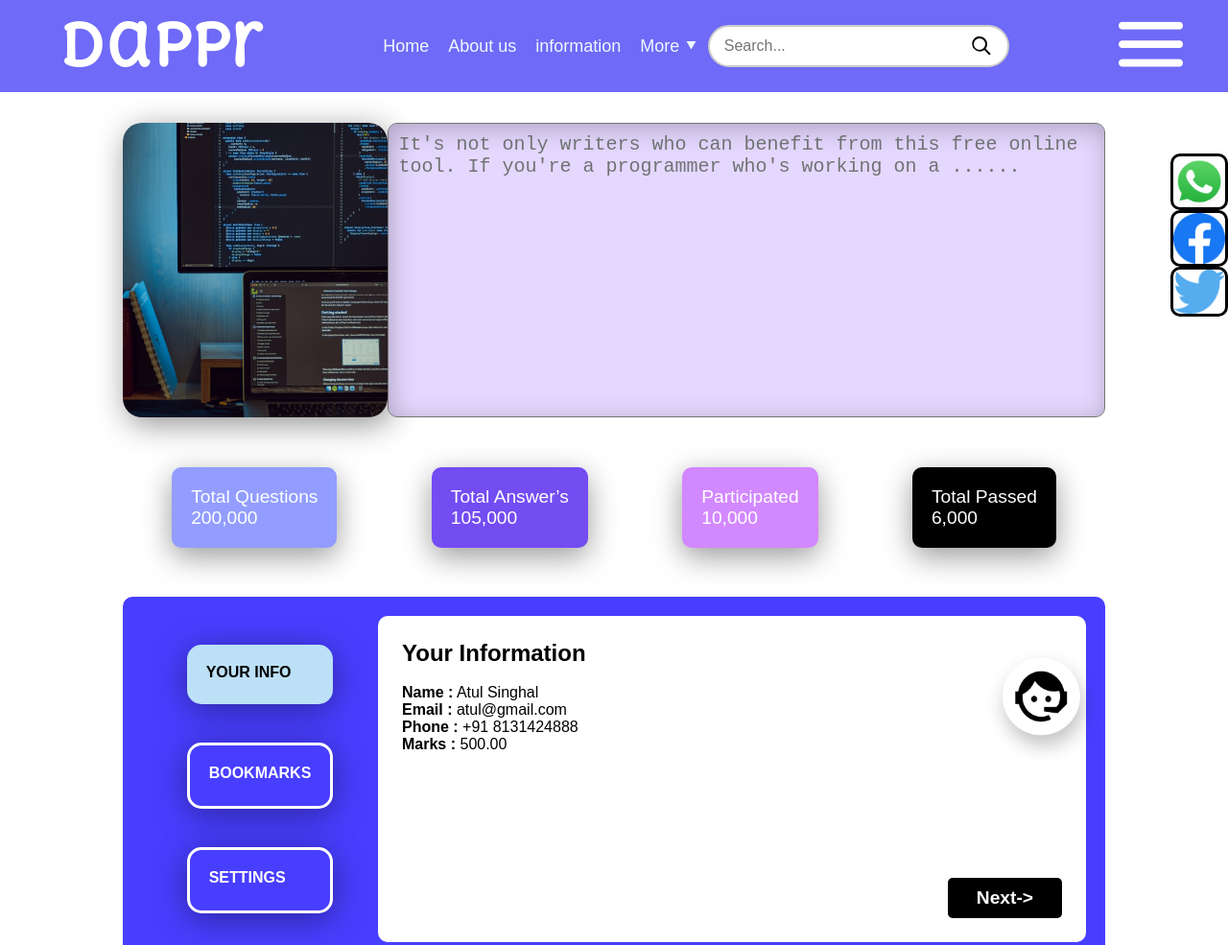
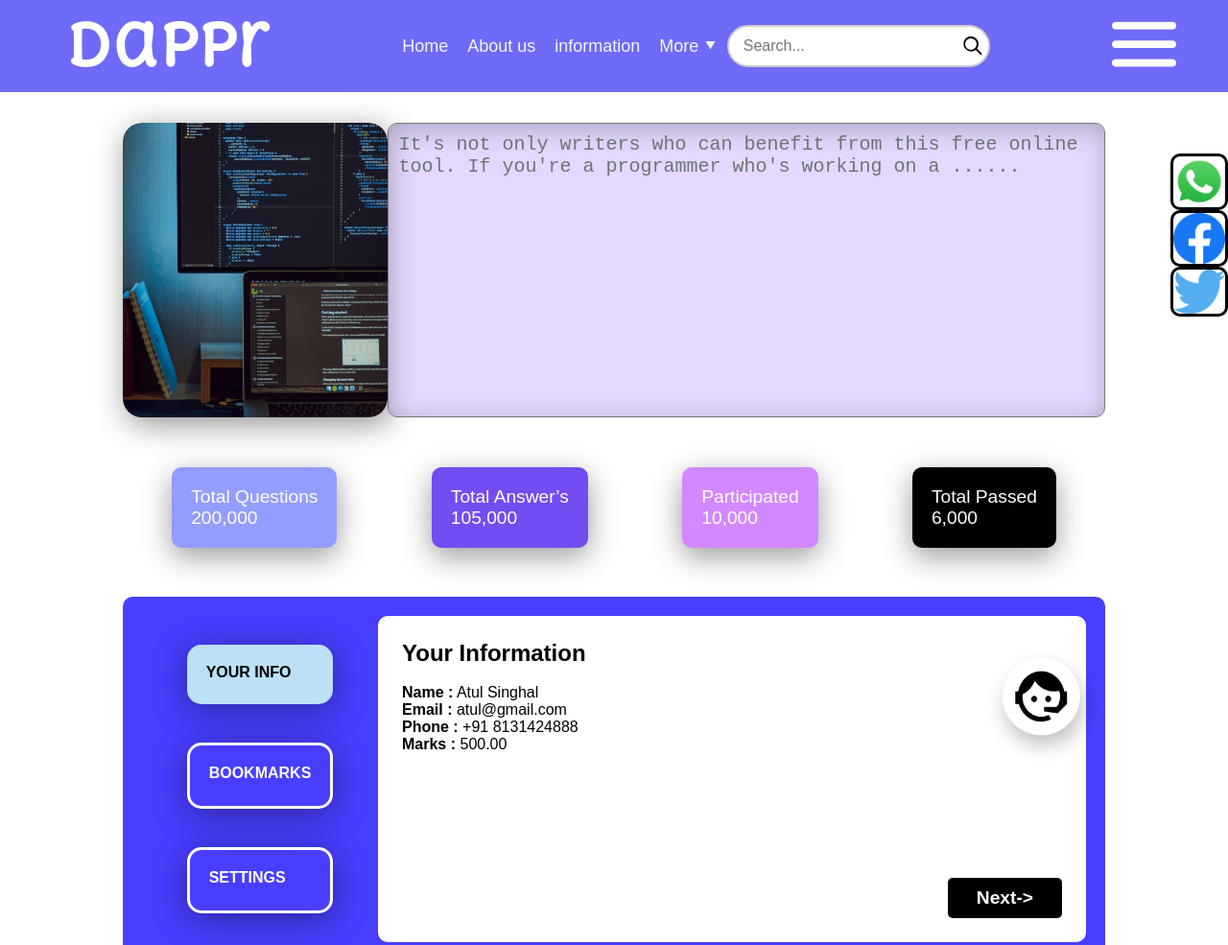
Before and after one commit to jaswindersingh97/dappr-cuevette, a plain HTML site: page index.html in a window 1280 px wide. Shown: the top 985 px of the page at 96% size. Drawn offline with Linux system fonts and the light colour scheme.

Commit message:
Update index.html

```diff
--- a/index.html
+++ b/index.html
@@ -17,7 +17,7 @@
             <li><a href="/">information</a></li>
             <li><a href="/">More &#11206</a></li>
             <li>
-                <div class="search-container" style="width: 300px;">
+                <div class="search-container" style="width: 260px;">
                 <input type="text" placeholder="Search..." class="search-input">
                 <button class="search-button" id="search-button" title="search">
                     <svg xmlns="http://www.w3.org/2000/svg" viewBox="0 0 24 24" width="24" height="24">
```
